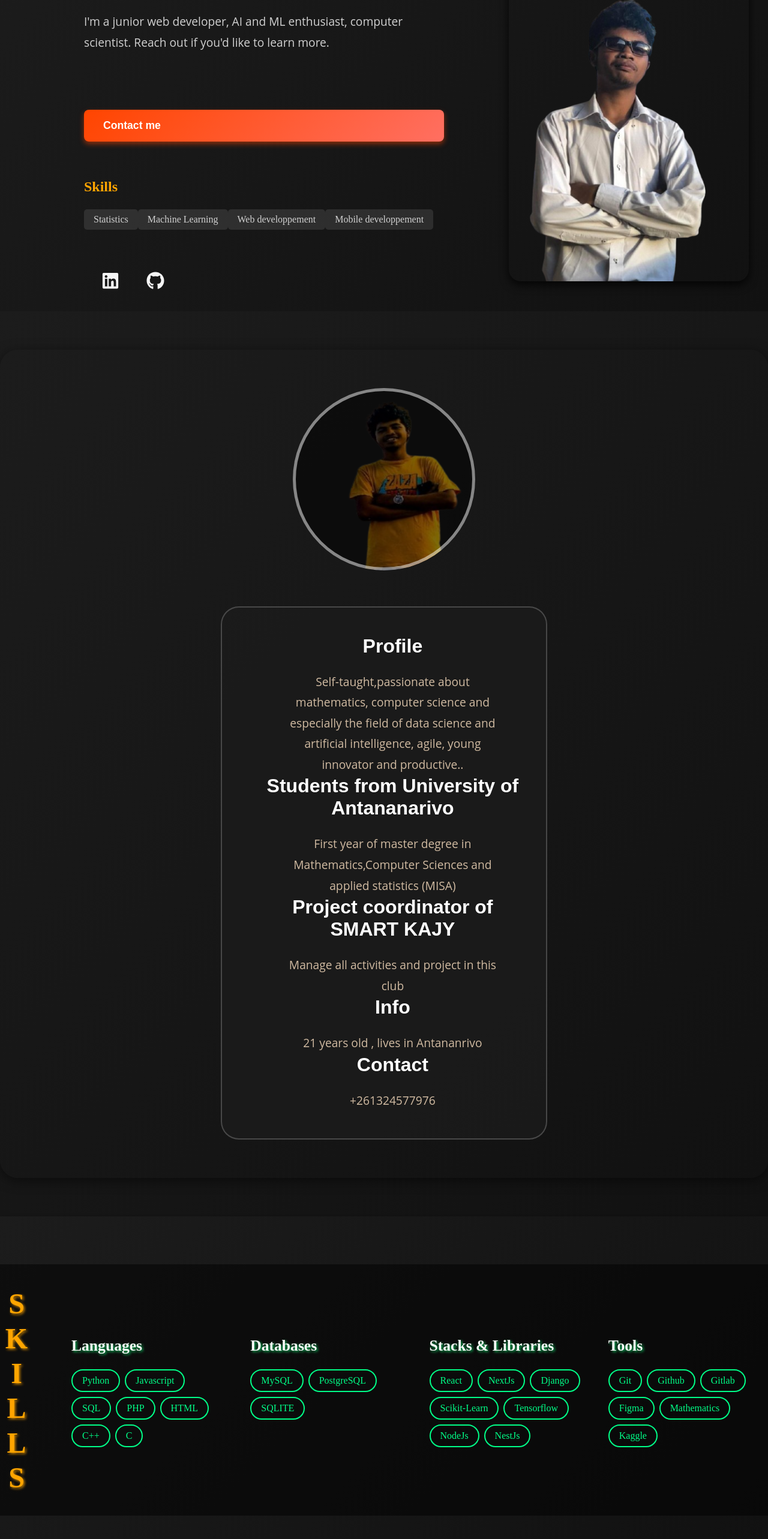
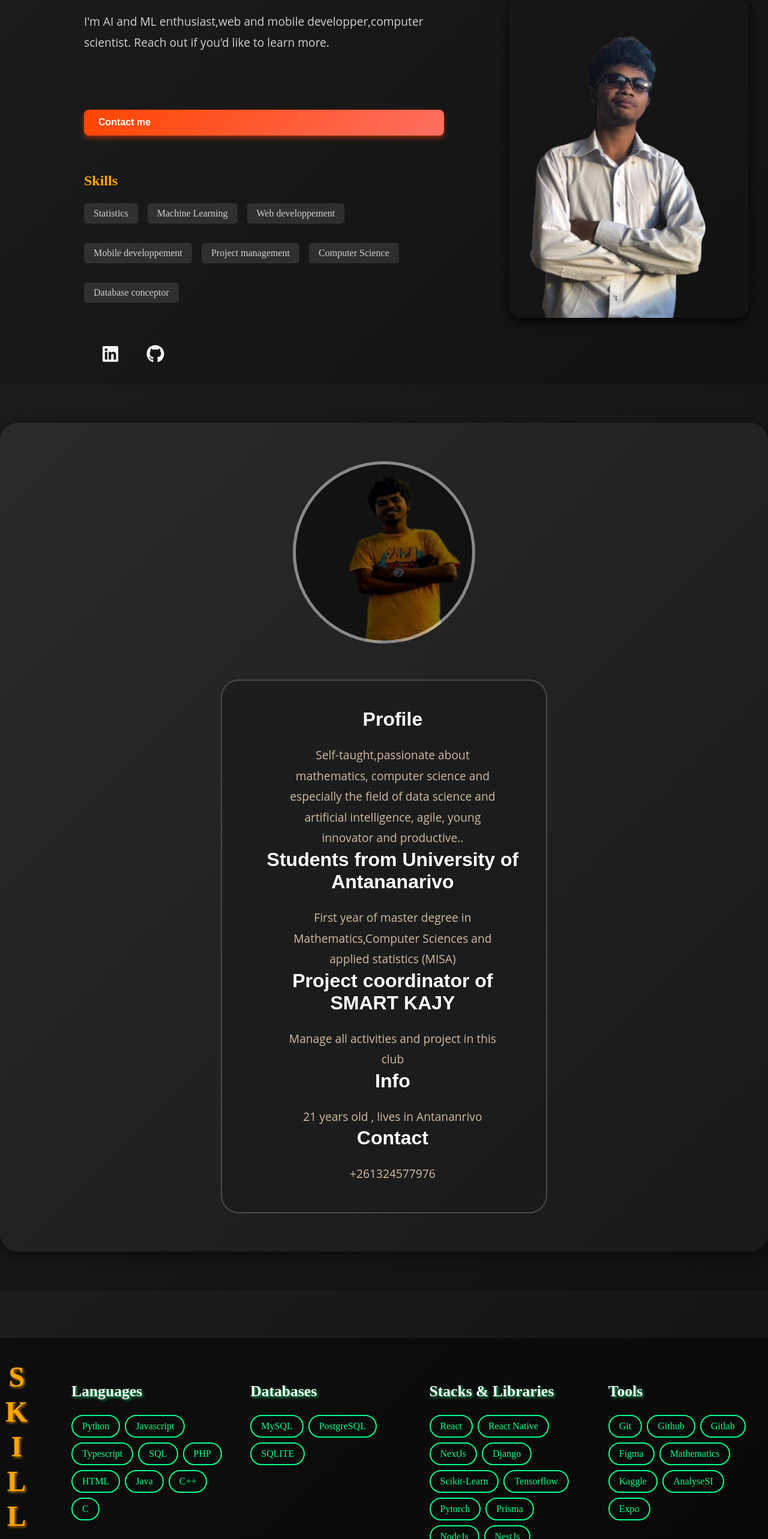
Before and after one commit to Liantsoarandria0803/portifolio, a React (Vite) app: page / in a window 1280 px wide. Shown: the part 198-2764 px from the top of the page at 60% size. Built offline with nearby package versions, Linux system fonts and the light colour scheme.

Commit message:
Update project

```diff
--- a/src/components/Skills.jsx
+++ b/src/components/Skills.jsx
@@ -15,9 +15,11 @@ export const Skills=()=>{
                             <ul>
                                 <li>Python</li>
                                 <li>Javascript</li>
+                                <li>Typescript</li>
                                 <li>SQL</li>
                                 <li>PHP</li>
                                 <li>HTML</li>
+                                <li>Java</li>
                                 <li>C++</li>
                                 <li>C</li>
                             </ul>
@@ -34,10 +36,13 @@ export const Skills=()=>{
                             <h3>Stacks & Libraries</h3>
                             <ul>
                                 <li>React</li>
+                                <li>React Native</li>
                                 <li>NextJs</li>
                                 <li>Django</li>
                                 <li>Scikit-Learn</li>
                                 <li>Tensorflow</li>
+                                <li>Pytorch</li>
+                                <li>Prisma</li>
                                 <li>NodeJs</li>
                                 <li>NestJs</li>
                             </ul>
@@ -51,6 +56,8 @@ export const Skills=()=>{
                                 <li>Figma</li>
                                 <li>Mathematics</li>
                                 <li>Kaggle</li>
+                                <li>AnalyseSI</li>
+                                <li>Expo</li>
                             </ul>
                         </div>
                     </div>
--- a/src/components/about.css
+++ b/src/components/about.css
@@ -1,9 +1,17 @@
 #about {
     background: linear-gradient(135deg, #1c1c1c, #111111);
+
     padding: 5% 0; /* Ajout d'un padding pour espacer le contenu */
+
+}
+@keyframes gradientAnimation {
+    0% { background: linear-gradient(135deg, #1c1c1c, #111111); }
+    50% { background: linear-gradient(135deg, #2a2a2a, #191919); }
+    100% { background: linear-gradient(135deg, #1c1c1c, #111111); }
 }
 
 .contentAbout {
+    animation: gradientAnimation 5s infinite alternate;
     display: flex;
     flex-direction: column;
     justify-content: center;
@@ -115,12 +123,16 @@
         margin-bottom: 7%;
     }
     .image2 img {
-        width: 100%; /* Rendre l'image responsive */
+        width: 45%; /* Rendre l'image responsive */
         height: auto; /* Maintenir le ratio d'aspect */
     }
 }
 
 @media (max-width: 600px) {
+    .image2 img {
+        width: 100%; /* Rendre l'image responsive */
+        height: auto; /* Maintenir le ratio d'aspect */
+    }
     .image2 {
         width: 77%;
         margin-bottom: 7%;
--- a/src/components/hero.css
+++ b/src/components/hero.css
@@ -13,6 +13,7 @@
   max-width: 600px;
   color: #f5f5f5;
 }
+
 .skills {
   margin-top: 2rem;
   color: #f5f5f5;
@@ -21,12 +22,17 @@
 .skills h2 {
   font-size: 1.5rem;
   margin-bottom: 1rem;
-  color: #ffa500; /* Couleur similaire à celle du titre */
+  color: #ffa500;
+  /* Couleur similaire à celle du titre */
 }
 
 .skills ul {
   list-style: none;
   padding: 0;
+  gap: 1rem;
+  display: flex;
+  flex-direction: row;
+  flex-wrap: wrap;
 }
 
 .skills ul li {
@@ -36,6 +42,7 @@
   margin: 0.5rem 0;
   color: #d1d1d1;
   transition: background 0.3s ease;
+
 }
 
 .skills ul li:hover {
@@ -48,7 +55,8 @@
 
 .resaux ul {
   display: flex;
-  gap: 1rem; /* Espacement entre les icônes */
+  gap: 1rem;
+  /* Espacement entre les icônes */
   padding: 0;
 }
 
@@ -58,22 +66,27 @@
 }
 
 .resaux ul li:hover {
-  transform: scale(1.1); /* Légère augmentation de la taille au survol */
+  transform: scale(1.1);
+  /* Légère augmentation de la taille au survol */
 }
 
 .resaux a {
-  color: #f5f5f5; /* Couleur des icônes */
+  color: #f5f5f5;
+  /* Couleur des icônes */
   transition: color 0.3s ease;
 }
 
 .resaux a:hover {
-  color: #ffa500; /* Changement de couleur au survol */
+  color: #ffa500;
+  /* Changement de couleur au survol */
 }
+
 /* Typewriter animation for writing and erasing */
 @keyframes typing {
   0% {
     width: 0;
   }
+
   50% {
     width: 100%;
   }
@@ -83,9 +96,11 @@
   0% {
     border-right-color: rgba(245, 245, 245, 0.75);
   }
+
   50% {
     border-right-color: transparent;
   }
+
   100% {
     border-right-color: rgba(245, 245, 245, 0.75);
   }
@@ -100,14 +115,17 @@
   border-right: 3px solid rgba(255, 255, 255, 0.75);
   animation: typing 4s steps(40, end) 1s infinite alternate, blinkCursor 0.75s step-end infinite;
   width: 0;
-  font-family: 'Montserrat', sans-serif; /* Modern font style */
-  font-weight: 700; /* Bolder font */
+  font-family: 'Montserrat', sans-serif;
+  /* Modern font style */
+  font-weight: 700;
+  /* Bolder font */
 }
 
 p {
   font-size: 1.2rem;
   line-height: 1.8;
-  font-family: 'Open Sans', sans-serif; /* Clean and readable font */
+  font-family: 'Open Sans', sans-serif;
+  /* Clean and readable font */
   color: #d1d1d1;
   margin-bottom: 4rem;
   margin-top: 1rem;
@@ -115,13 +133,18 @@ p {
 
 .mail {
   display: inline-block;
-  padding: 1rem 2rem; /* Adjusted padding for a more prominent button */
+  padding: 0.8rem 1.5rem;
+  width: 12 em;
+  /* Adjusted padding for a smaller button */
   background: linear-gradient(135deg, #ff4500, #ff6f61);
   color: #ffffff;
   text-decoration: none;
-  font-size: 1.1rem; /* Slightly larger for better visibility */
-  font-weight: 600; /* Semi-bold for emphasis */
-  border-radius: 8px; /* Softer corners */
+  font-size: 1rem;
+  /* Slightly smaller for better visibility */
+  font-weight: 600;
+  /* Semi-bold for emphasis */
+  border-radius: 8px;
+  /* Softer corners */
   transition: background 0.3s ease, transform 0.2s;
   font-family: 'Poppins', sans-serif;
   box-shadow: 0 4px 8px rgba(255, 69, 0, 0.5);
@@ -129,7 +152,8 @@ p {
 
 .mail:hover {
   background: linear-gradient(135deg, #ff6f61, #ff4500);
-  transform: scale(1.07); /* Slightly larger on hover */
+  transform: scale(1.07);
+  /* Slightly larger on hover */
   box-shadow: 0 6px 12px rgba(255, 69, 0, 0.7);
 }
 
@@ -153,13 +177,16 @@ p {
     opacity: 0;
     transform: translateY(20px);
   }
+
   to {
     opacity: 1;
     transform: translateY(0);
   }
 }
 
-.hero, .content, .myimage {
+.hero,
+.content,
+.myimage {
   animation: fadeIn 1.5s ease-in-out;
 }
 
@@ -203,7 +230,8 @@ p {
   }
 
   .mail {
-    padding: 0.8rem 1.5rem; /* Adjusted padding for smaller screens */
+    padding: 0.8rem 1.5rem;
+    /* Adjusted padding for smaller screens */
     font-size: 1rem;
   }
 }
@@ -226,7 +254,8 @@ p {
   }
 
   .mail {
-    padding: 0.6rem 1.2rem; /* Compact button */
+    padding: 0.6rem 1.2rem;
+    /* Compact button */
     font-size: 0.9rem;
   }
 }
--- a/src/components/hero.jsx
+++ b/src/components/hero.jsx
@@ -7,7 +7,7 @@ export const Hero = () => {
         <div className="hero">
             <div className="content">
                 <h1 className="title">I'm Liantsoa RANDRIA</h1>
-                <p>I'm a junior web developer, AI and ML enthusiast, computer scientist. Reach out if you'd like to learn more.</p>
+                <p>I'm  AI and ML enthusiast,web and mobile developper,computer scientist. Reach out if you'd like to learn more.</p>
                 <a href="mailto:liantsoarandrianasimbolarivelo@gmail.com" className="mail">Contact me</a>
 
                 {/* New Skills Section */}
@@ -18,6 +18,9 @@ export const Hero = () => {
                         <li>Machine Learning</li>
                         <li>Web developpement</li>
                         <li>Mobile developpement</li>
+                        <li>Project management</li>
+                        <li>Computer Science</li>
+                        <li>Database conceptor</li>
                     </ul>
                 </div>
 
--- a/src/components/pro.css
+++ b/src/components/pro.css
@@ -1,4 +1,5 @@
 /* Overall section styling */
+
 #projects {
     background: linear-gradient(135deg, #1c1c1c, #111111); /* Dégradé de fond */
     padding: 50px 0;
@@ -97,7 +98,7 @@
 }
 
 .imagePro img {
-    width: 100%;
+    width: 45%;
     transition: transform 0.3s ease;
     border-radius: 15px;
     border: 3px solid #f39c12; /* Bordure autour de l'image */
```
